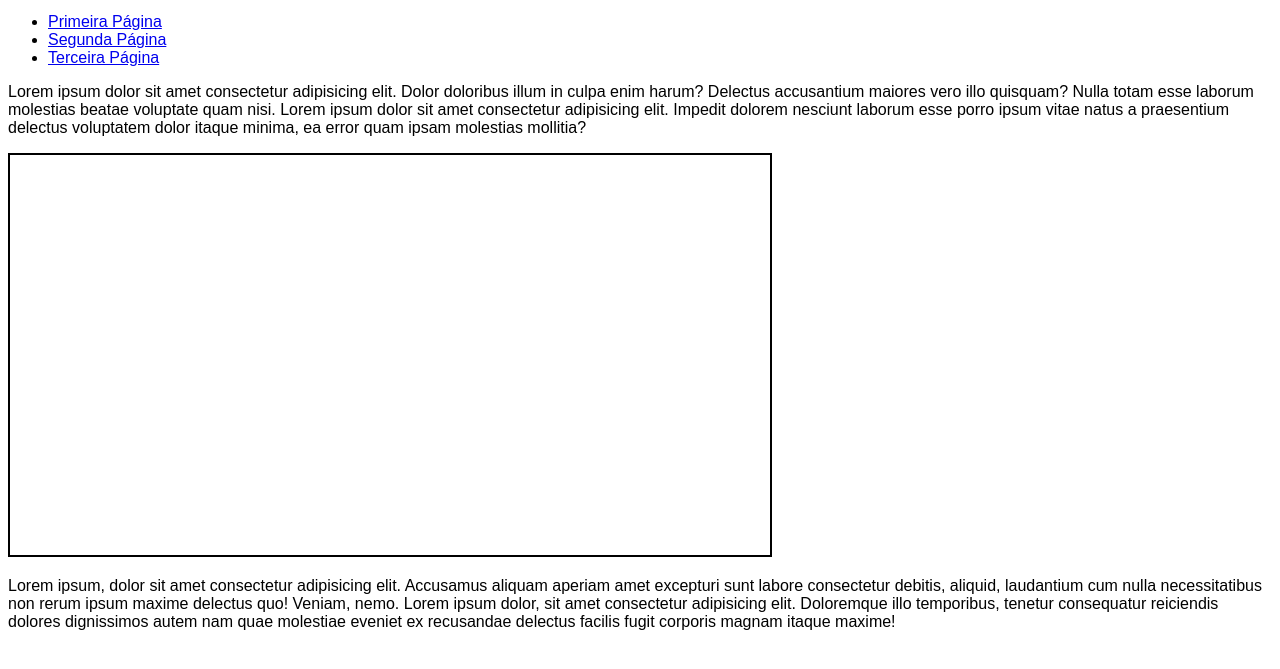
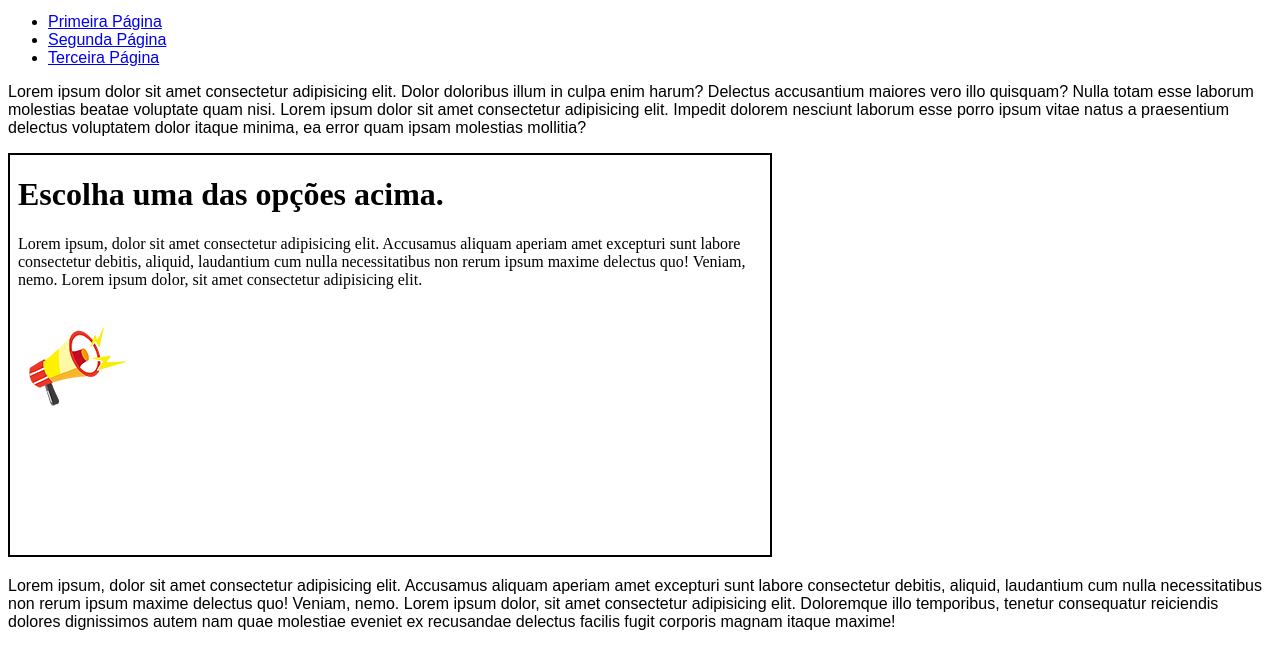
Before and after one commit to railtonperenha/html-css, a plain HTML site: page exercicios/ex024/iframe003.html in a window 1280 px wide. Shown: the part 119-788 px from the top of the page. Drawn offline with Linux system fonts and the light colour scheme.

Commit message:
Ex iframe003

```diff
--- a/exercicios/ex024/iframe003.html
+++ b/exercicios/ex024/iframe003.html
@@ -31,7 +31,7 @@
 
     <p>Lorem ipsum dolor sit amet consectetur adipisicing elit. Dolor doloribus illum in culpa enim harum? Delectus accusantium maiores vero illo quisquam? Nulla totam esse laborum molestias beatae voluptate quam nisi. Lorem ipsum dolor sit amet consectetur adipisicing elit. Impedit dolorem nesciunt laborum esse porro ipsum vitae natus a praesentium delectus voluptatem dolor itaque minima, ea error quam ipsam molestias mollitia?</p>
 
-    <iframe id="tela" name="frame" src="">
+    <iframe id="tela" name="frame" srcdoc="<h1>Escolha uma das opções acima.</h1><p>Lorem ipsum, dolor sit amet consectetur adipisicing elit. Accusamus aliquam aperiam amet excepturi sunt labore consectetur debitis, aliquid, laudantium cum nulla necessitatibus non rerum ipsum maxime delectus quo! Veniam, nemo. Lorem ipsum dolor, sit amet consectetur adipisicing elit.</p><img src='imagens/megafone.png'>">
         <p>Infelizmente seu navegador não é compatível com isso</p>
     </iframe>
 
```
Also changed, not shown: exercicios/ex024/imagens/megafone.png (added).
